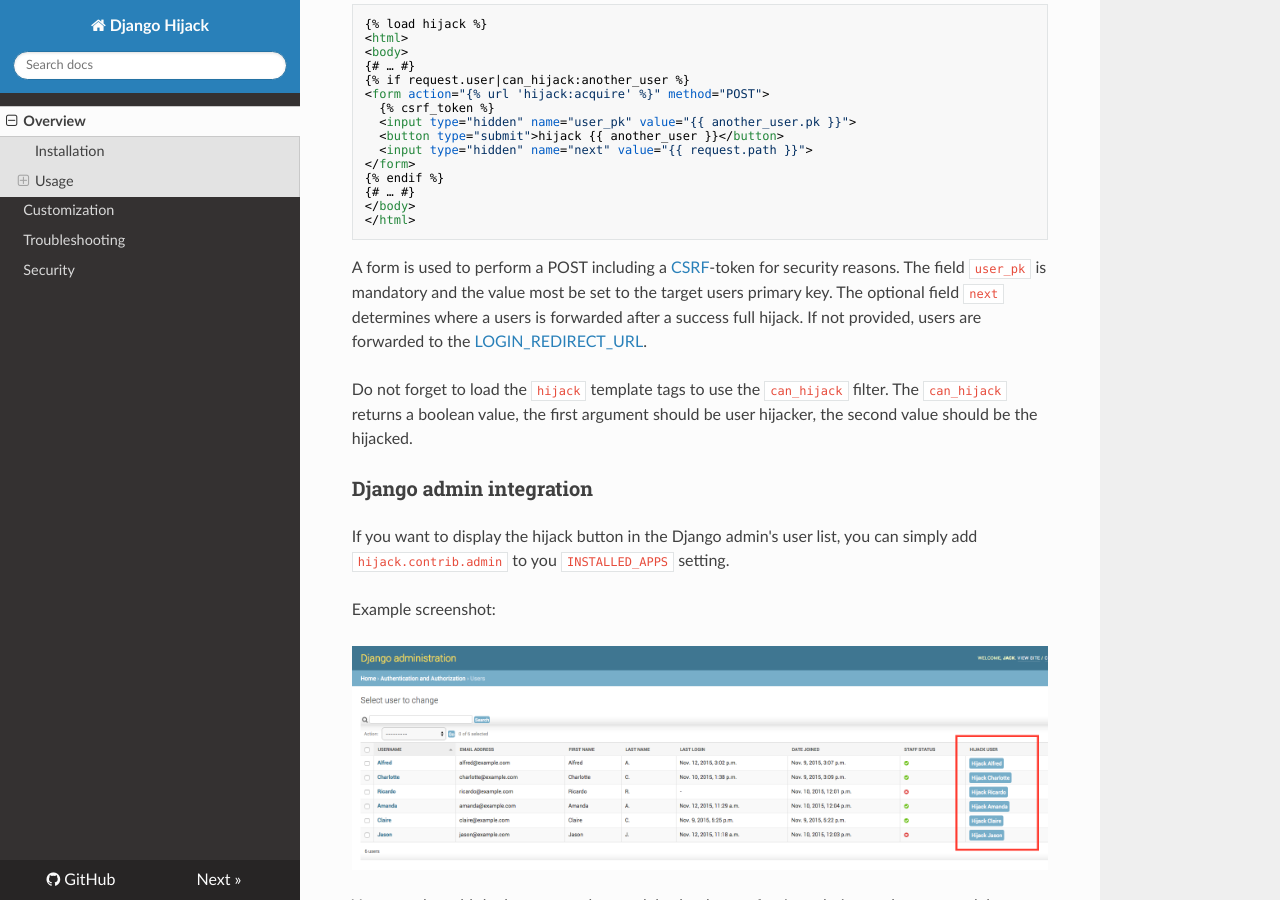
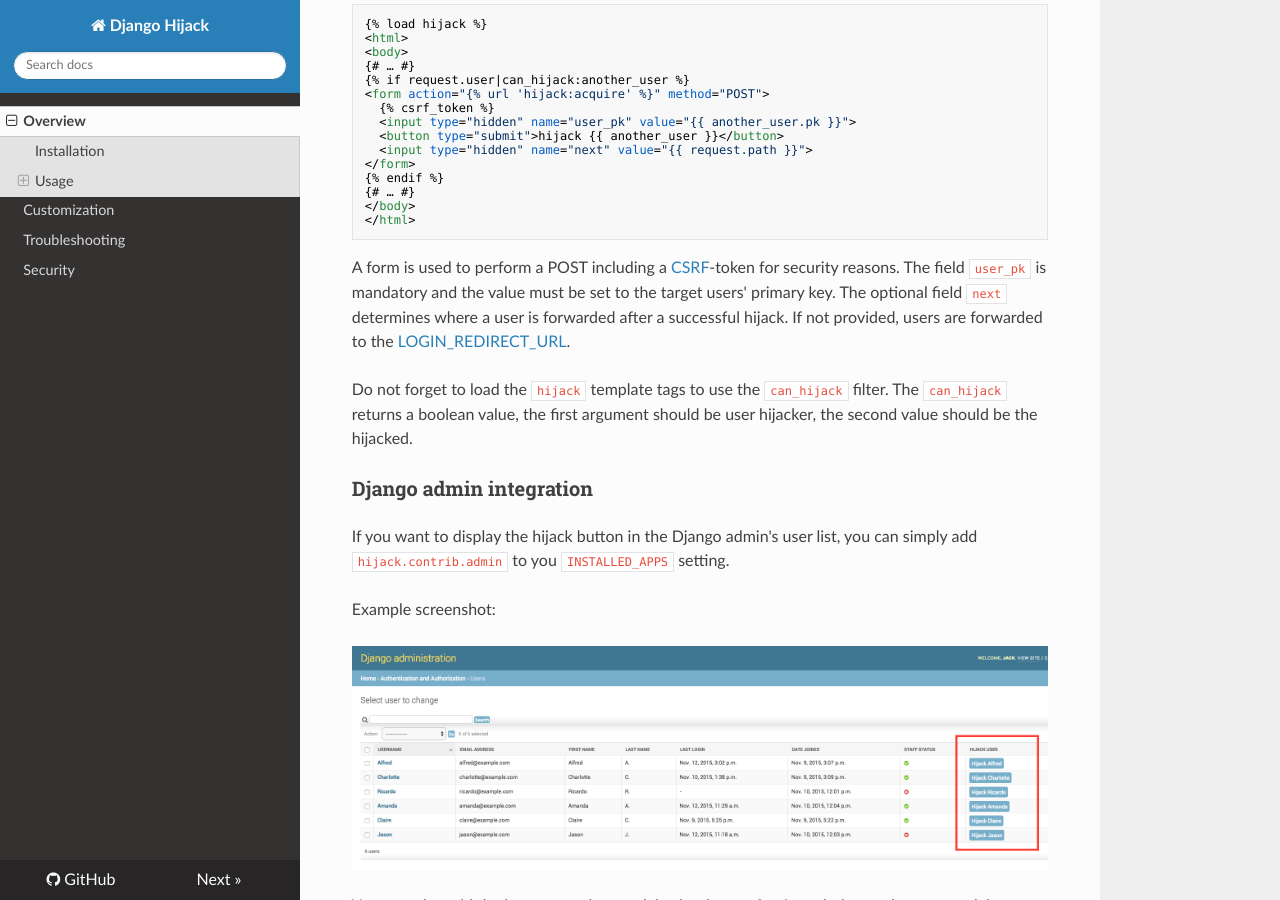
Before and after one commit to django-hijack/django-hijack, an MkDocs documentation site: the page built from docs/index.md, in a window 1280 px wide and 900 px high, scrolled down 1259 px. Built offline with MkDocs 1.6.1, drawn with Linux system fonts in a browser that asks for light colours; nearby versions of some CDN libraries.

Commit message:
Fix typos and spacing
A few minor spacing and spelling/grammatical fixes.

````diff
--- a/docs/index.md
+++ b/docs/index.md
@@ -68,10 +68,9 @@ The following example shows how to integrate a hijack button into your template.
 ```
 
 A form is used to perform a POST including a [CSRF][CSRF]-token for security reasons.
-The field `user_pk` is mandatory and the value most be set to the  target users primary
-key. The optional field `next` determines where a users is forwarded  after a success
-full hijack. If not provided, users are forwarded to the
-[LOGIN_REDIRECT_URL][LOGIN_REDIRECT_URL].
+The field `user_pk` is mandatory and the value must be set to the target users' primary
+key. The optional field `next` determines where a user is forwarded after a successful hijack.
+If not provided, users are forwarded to the [LOGIN_REDIRECT_URL][LOGIN_REDIRECT_URL].
 
 Do not forget to load the `hijack` template tags to use the `can_hijack` filter.
 The `can_hijack` returns a boolean value, the first argument should be user hijacker,
````
